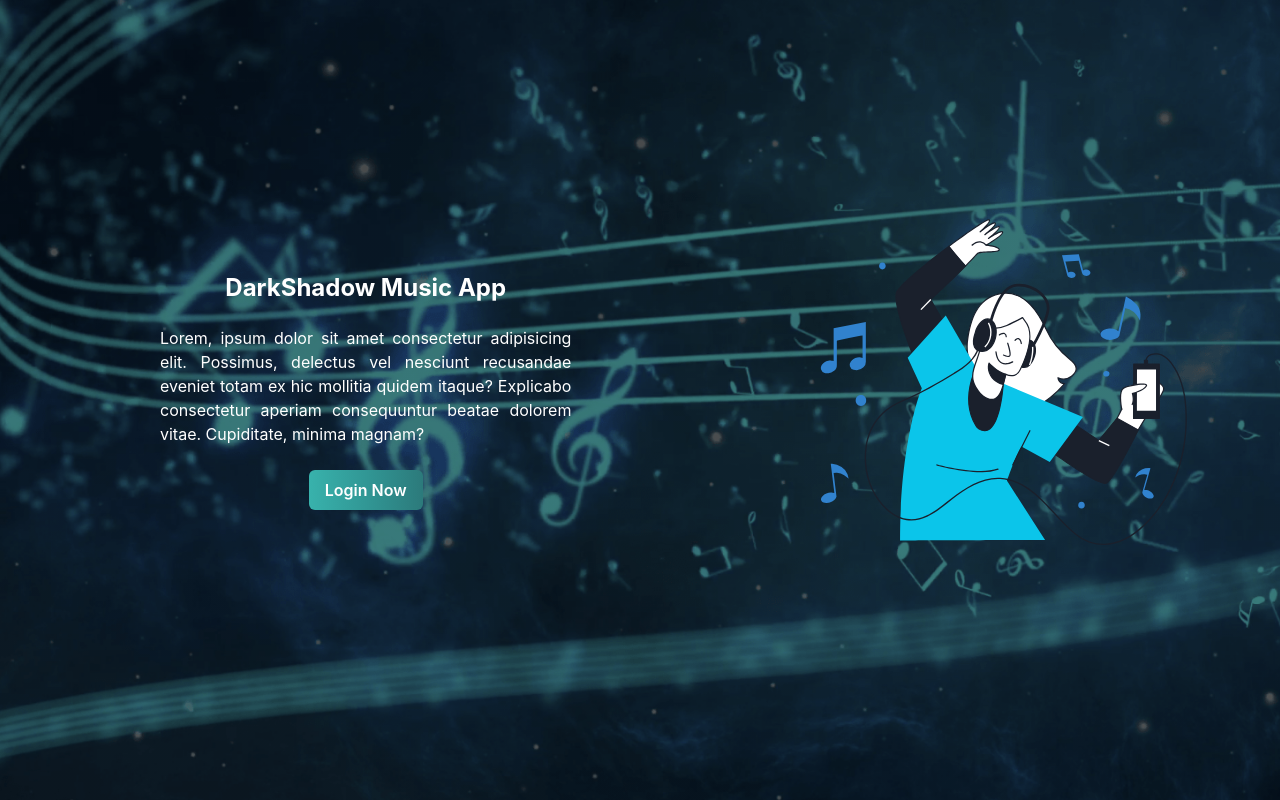
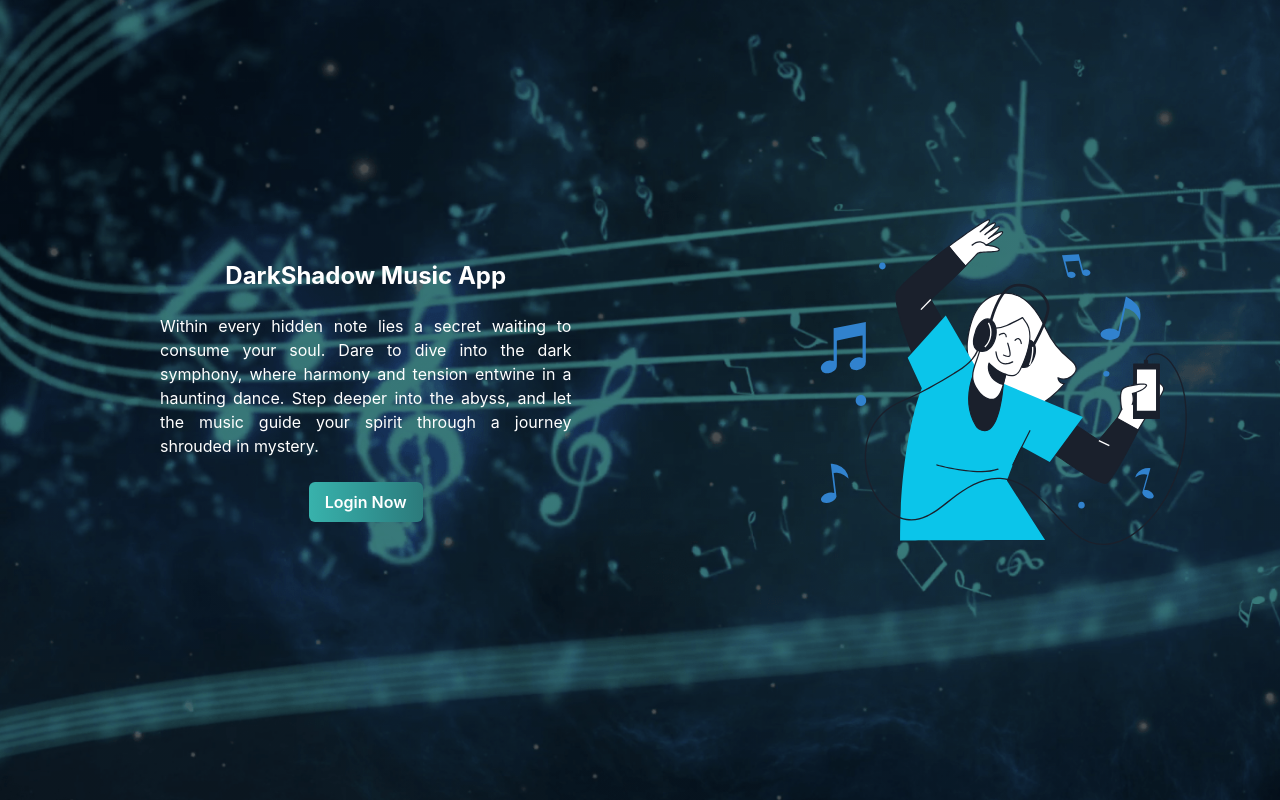
Before and after one commit to Firdaus909/music-app-react, a React (Create React App) app: page /home in a window 1280 px wide. Built offline with nearby package versions, Linux system fonts and the light colour scheme; no server answers.

Commit message:
Update HomePage

```diff
--- a/src/Pages/Home/Home.tsx
+++ b/src/Pages/Home/Home.tsx
@@ -30,10 +30,7 @@ const Home = () => (
         DarkShadow Music App
       </Heading>
       <Text align="justify" mb={6} fontSize={{ base: '0.75rem', sm: '1rem' }}>
-        Lorem, ipsum dolor sit amet consectetur adipisicing elit. Possimus,
-        delectus vel nesciunt recusandae eveniet totam ex hic mollitia quidem
-        itaque? Explicabo consectetur aperiam consequuntur beatae dolorem vitae.
-        Cupiditate, minima magnam?
+        Within every hidden note lies a secret waiting to consume your soul. Dare to dive into the dark symphony, where harmony and tension entwine in a haunting dance. Step deeper into the abyss, and let the music guide your spirit through a journey shrouded in mystery.
       </Text>
       <Button
         as={Link}
```
